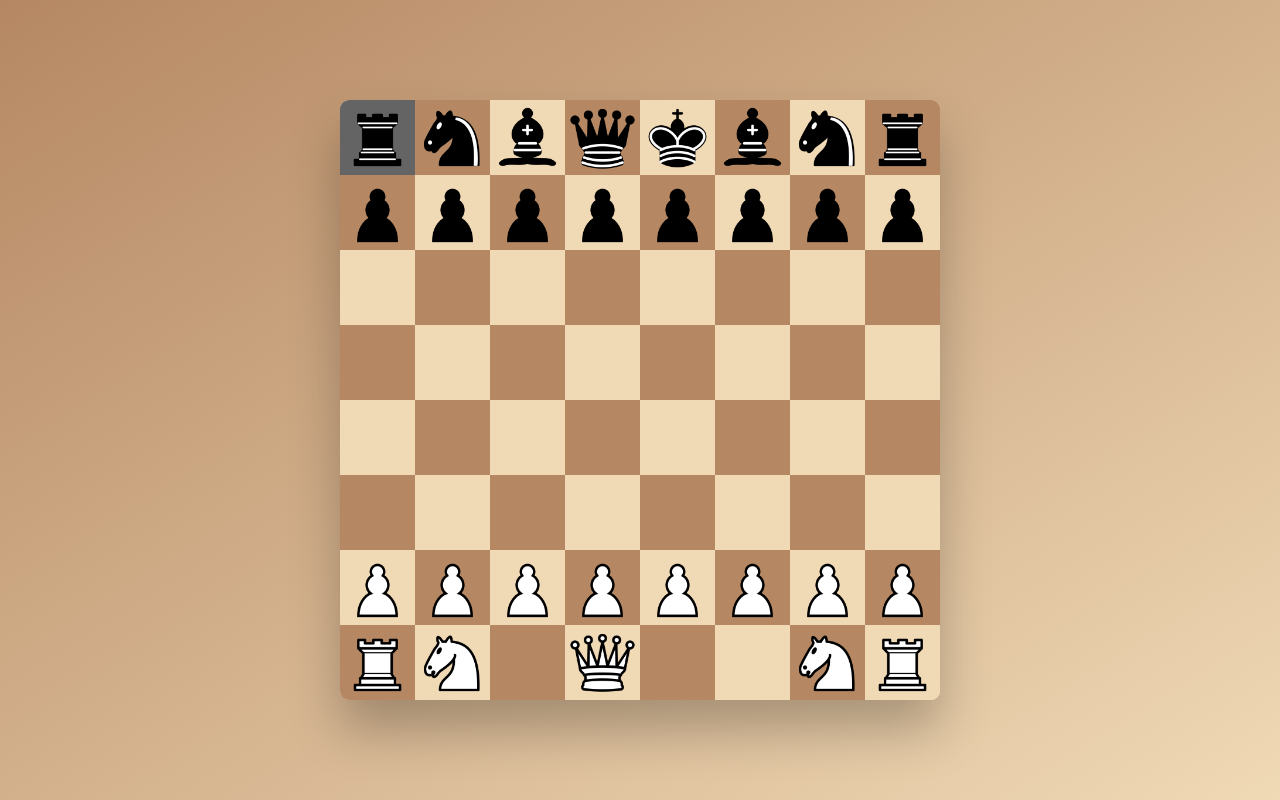
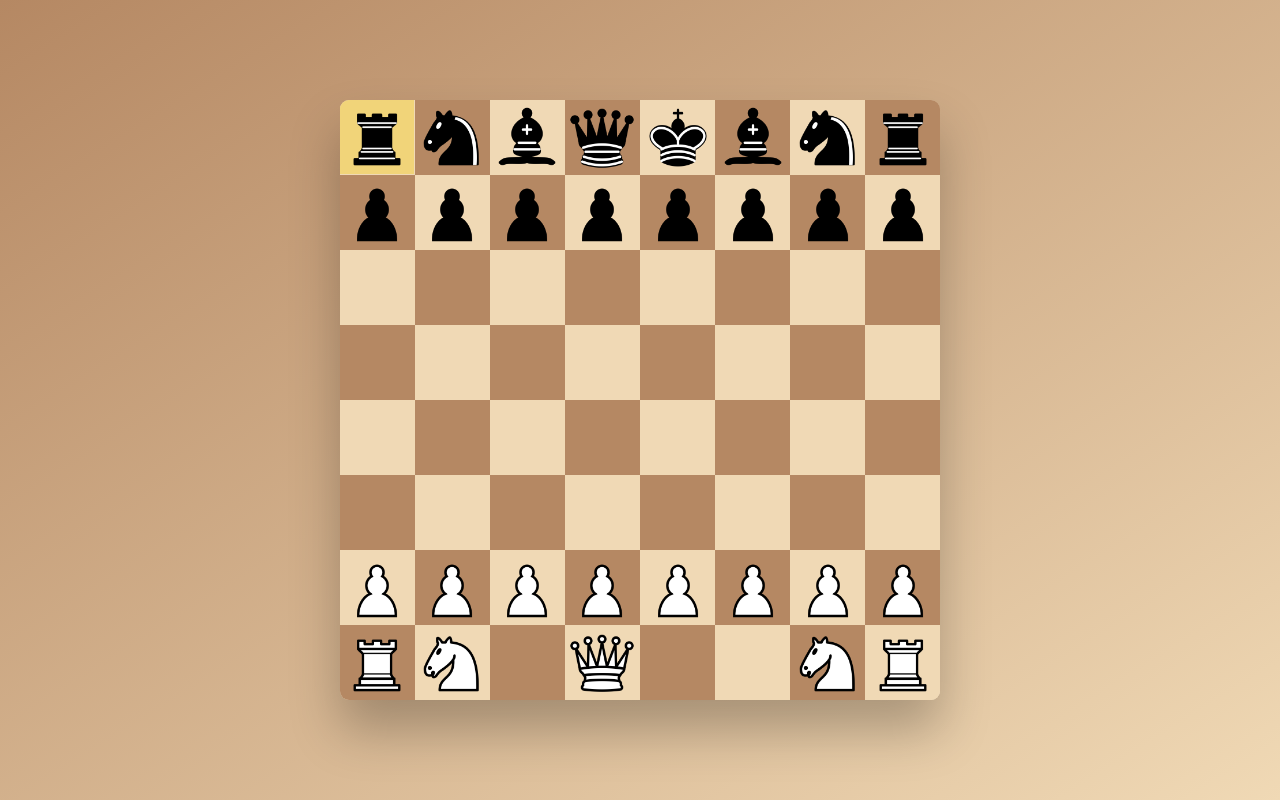
Before and after one commit to leoopez/chessboard, a plain HTML site: page index.html in a window 1280 px wide. Both pictures are taken after a click on the element 377 px from the left and 137 px from the top of the page. Drawn offline with nearby package versions, Linux system fonts and the light colour scheme.

Commit message:
select piece

```diff
--- a/chessboard.css
+++ b/chessboard.css
@@ -44,9 +44,11 @@ main {
     background: url(static/150.png);
     background-size: 100%;
     background-repeat: no-repeat;
+    grid-gap: 1px;
 }
 
 piece{
+    position:relative;
     display: block;
     width: 100%;
     height: 100%;
@@ -54,6 +56,13 @@ piece{
     background-repeat: no-repeat;
 }
 
+square:nth-child(odd){
+    background-color: rgba(244, 208, 63,0.5);
+}
+
+square:nth-child(even){
+    background-color: rgba(241, 196, 15,0.5);
+}
 .black-rook{
     background-image: url(static/bR.png)
 }
--- a/chessboard.js
+++ b/chessboard.js
@@ -1,34 +1,39 @@
-'use strict'
-
-
-function pieceOnClick(it) {
-    console.log(it);
-}
 
 (function () {
+
+    const deleteTag = function (tag) {
+        document.querySelectorAll(tag).forEach(
+            function (item) {
+                item.remove();
+            });
+    }
+
+    const createDomElement = function (piece, parent, className, colPosition, rowPosition) {
+        let p = document.createElement(piece);
+        p.className = className;
+        p.style.gridColumn = colPosition;
+        p.style.gridRow = rowPosition;
+        document.querySelector(`.${parent}`).appendChild(p);
+        return p;
+    }
+
     const pieceOnClick = function (it) {
-        console.log(it);
-        it.style.backgroundColor = "rgb(100,100,100)"
+        deleteTag("SQUARE")
+        let square = createDomElement('SQUARE', 'layout-chessboard', "select", it.style.gridColumn, it.style.gridRow);
     }
+
     function start() {
 
         const start_col = [1, 2, 3, 4, 5, 6, 7, 8, 1, 2, 3, 4, 5, 6, 7, 8, 1, 2, 3, 4, 5, 6, 7, 8, 1, 2, 3, 4, 5, 6, 7, 8];
         const start_row = [1, 1, 1, 1, 1, 1, 1, 1, 2, 2, 2, 2, 2, 2, 2, 2, 7, 7, 7, 7, 7, 7, 7, 7, 8, 8, 8, 8, 8, 8, 8, 8];
 
-        const class_name = ["black-rook", "black-knight", "black-bishop", "black-queen", "black-king", "black-bishop", "black-knight", "black-rook",
-            "black-pawn", "black-pawn", "black-pawn", "black-pawn", "black-pawn", "black-pawn", "black-pawn", "black-pawn",
-            "white-pawn", "white-pawn", "white-pawn", "white-pawn", "white-pawn", "white-pawn", "white-pawn", "white-pawn",
-            "white-rook", "white-knight", "white-bishop", "white-queen", "white-king", "white-bishop", "white-knight", "white-rook"];
+        const class_name = ["black-rook", "black-knight", "black-bishop", "black-queen", "black-king", "black-bishop", "black-knight", "black-rook", "black-pawn", "black-pawn", "black-pawn", "black-pawn", "black-pawn", "black-pawn", "black-pawn", "black-pawn", "white-pawn", "white-pawn", "white-pawn", "white-pawn", "white-pawn", "white-pawn", "white-pawn", "white-pawn", "white-rook", "white-knight", "white-bishop", "white-queen", "white-king", "white-bishop", "white-knight", "white-rook"];
 
         for (let i = 0; i < 32; i++) {
-            let p = document.createElement('PIECE');
+            let p = createDomElement('PIECE', 'layout-chessboard', class_name[i], start_col[i], start_row[i]);
             p.addEventListener('click', () => {
                 pieceOnClick(p);
             })
-            p.className = class_name[i];
-            p.style.gridColumn = start_col[i];
-            p.style.gridRow = start_row[i];
-            document.querySelector('.layout-chessboard').appendChild(p);
         }
     }
     start();
```
